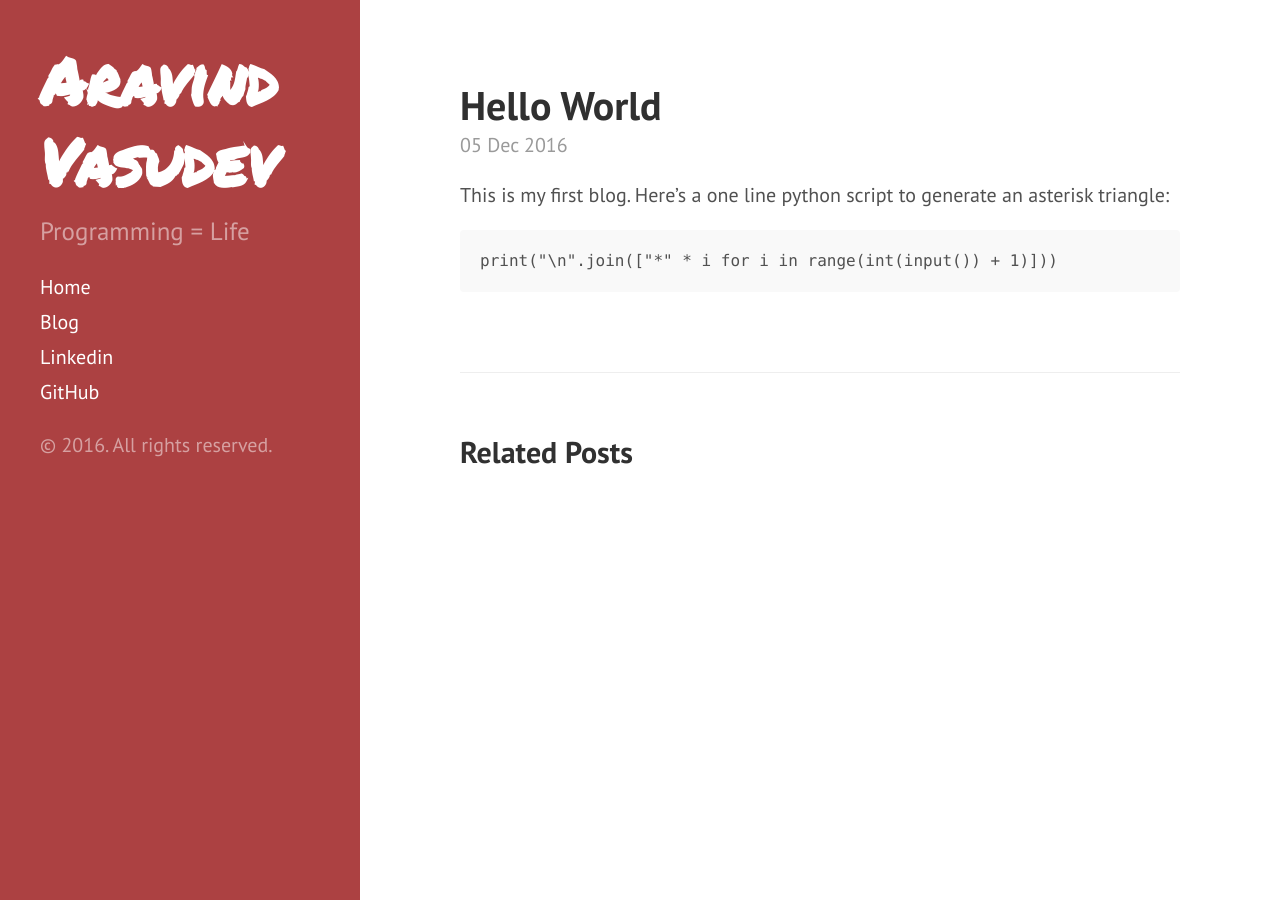
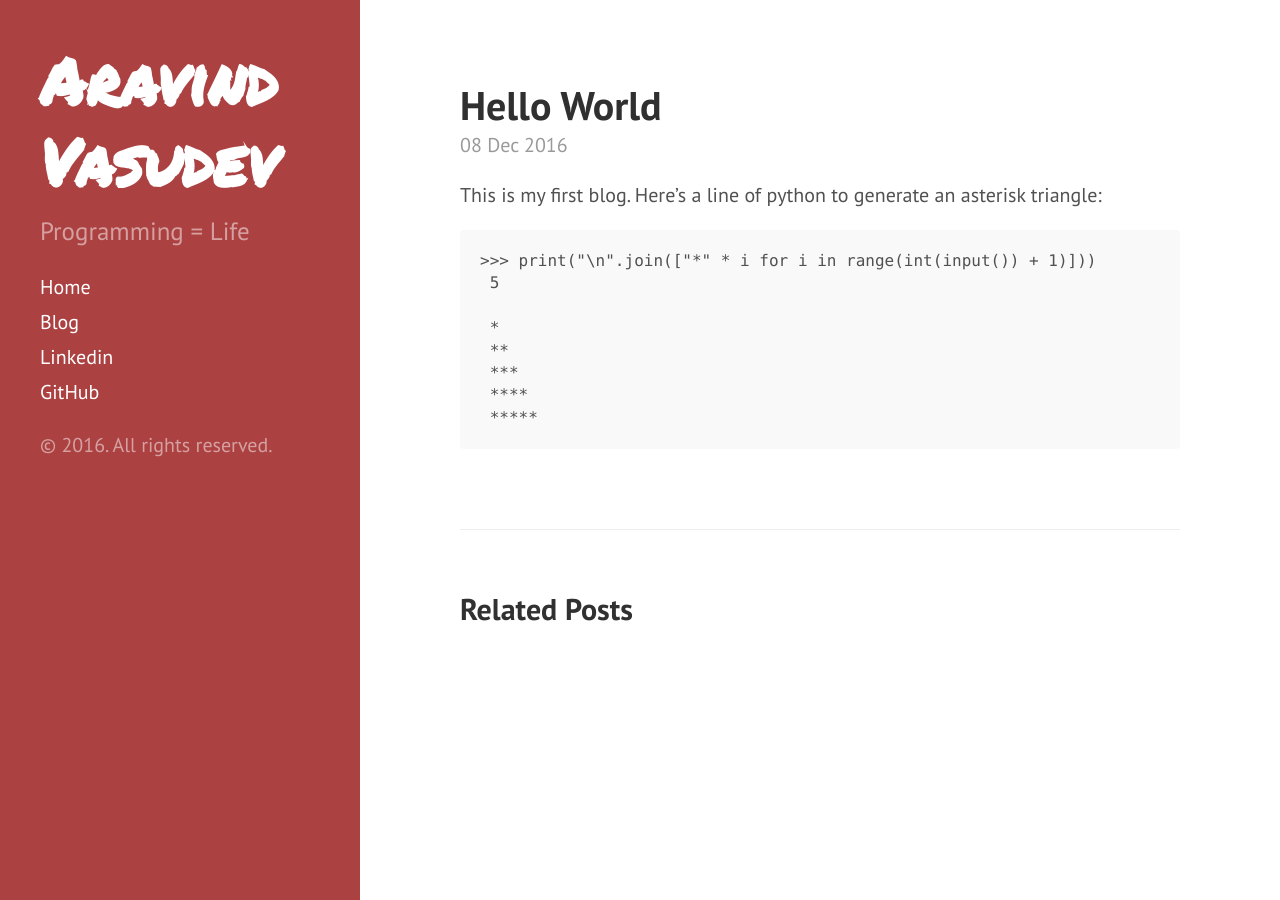
Before and after one commit to AravindVasudev/AravindVasudev.github.io, a Jekyll site: the page built from _posts/2016-12-08-hello-world.md, in a window 1280 px wide. Built offline with Jekyll 4.4.1, drawn with Linux system fonts in a browser that asks for light colours; Markdown is read by kramdown in place of the engine named in the settings.

Commit message:
First Post

````diff
--- a/_posts/2016-12-08-hello-world.md
+++ b/_posts/2016-12-08-hello-world.md
@@ -1,11 +1,18 @@
 ---
 layout:     post
 title:      "Hello World"
-date:       2016-12-05 16:32:55 +0530
+date:       2016-12-08 13:50:00 +0530
 ---
 
-This is my first blog. Here's a one line python script to generate an asterisk triangle:
+This is my first blog. Here's a line of python to generate an asterisk triangle:
 
 ```
-print("\n".join(["*" * i for i in range(int(input()) + 1)]))
+>>> print("\n".join(["*" * i for i in range(int(input()) + 1)]))
+ 5
+
+ *
+ **
+ ***
+ ****
+ *****
 ```
--- a/public/css/hyde.css
+++ b/public/css/hyde.css
@@ -98,7 +98,7 @@ html {
 a.sidebar-nav-item:hover,
 a.sidebar-nav-item:focus {
   text-decoration: none;
-  border-bottom: 2px solid white;
+  border-right: 2px solid white;
 }
 .sidebar-nav-item.active {
   font-weight: bold;
````
